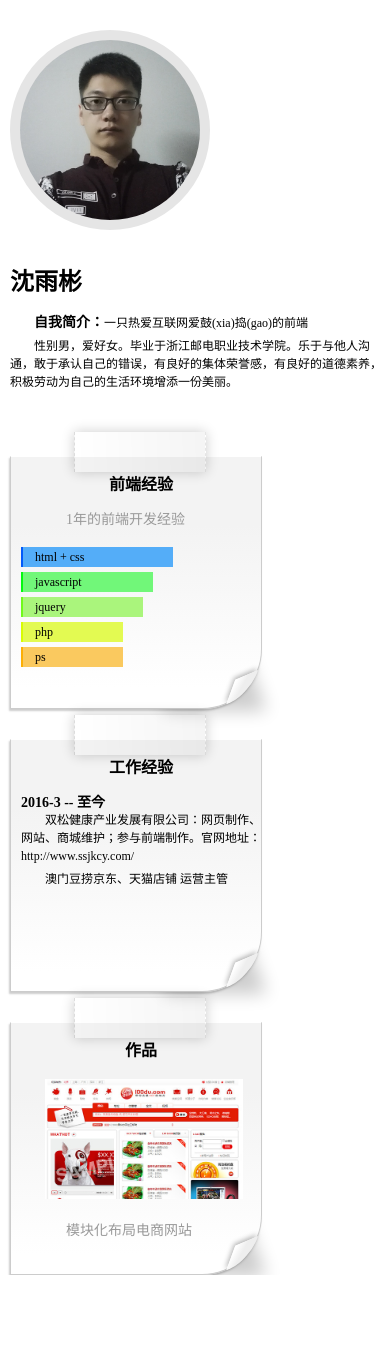
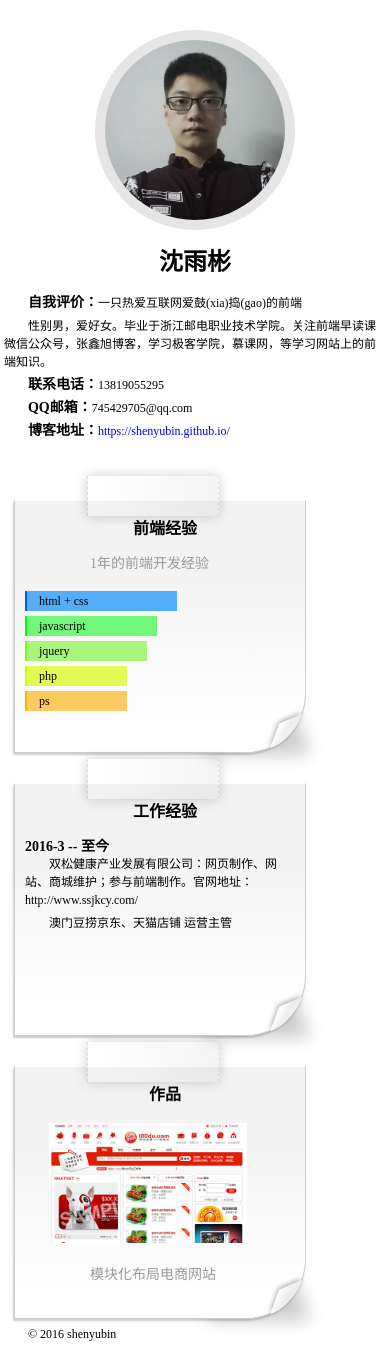
Before and after one commit to shenyubin/mycv, a plain HTML site: page index.html in a window 390 px wide. Before the commit the page ends 1275 px from the top, so only its background shows below. Drawn offline with Linux system fonts and the light colour scheme.

Commit message:
响应式添加

```diff
--- a/css/vc.css
+++ b/css/vc.css
@@ -3,7 +3,11 @@
   a{ text-decoration: none;}
   ul,li{ list-style: none;}
   /*公用样式*/
-	 p{ text-indent: 2em; margin-bottom: 5px; line-height: 18px;}
+
+	.clear { zoom:1; }
+	.clear:after { content:''; display:block; clear:both; }
+
+	 p{ text-indent: 2em; margin-bottom: 5px; line-height: 18px; display: block; padding-right: 5px;}
 	 h2{ width: 100px; font-size: 16px;  line-height: 16px; text-align: center; font-weight: bold; margin:20px auto; }
 	 h3{ width: 150px; font-size: 14px;  line-height: 14px; color: #999999; margin:20px auto;}
 	 strong{ font-size: 14px;  line-height: 14px; margin-bottom: 5px;}
@@ -25,19 +29,26 @@
 	#myskills .sk3{ width: 120px; border-left: 2px solid #71FA1A; background: #AAF57C;}
 	#myskills .sk4{ width: 100px; border-left: 2px solid #D8FC03; background: #E3FA52;}
 	#myskills .sk5{ width: 100px; border-left: 2px solid #FCAF05; background: #FAC95F;}
+
+	.foot_test{ height: 30px; line-height: 30px;}
+
+	/*响应式*/
+	@media only screen and (max-width: 800px) {
+		.pages{ width: 90%; margin:30px auto;}
+		#my .img, #my .cont{ float: none;  margin: 0 auto;}
+		#my .cont h1{ margin: 20px auto; text-align: center;}
+	}
+	@media only screen and (max-width: 640px) {
+		.box{ margin-left: 0;}
+		.box1{ padding-left: 0;}
+		.pages{ width: 98%; margin:30px auto;}
+		#my .img, #my .cont{ float: none;  margin: 0 auto;}
+		#my .cont h1{ display: block; margin: 20px auto; text-align: center;}
+	}
   /*纸张样式*/
-pre {
-	max-height: 200px;
-	overflow: auto;
-}
-
-div.demo {
-	overflow: auto;
-}
-
 .box {
 	float: left;
-	width: 240px;
+	width: 280px;
 	min-height: 250px;
 	margin: 30px 0 0 10px;
 	display: inline-block;
--- a/index.html
+++ b/index.html
@@ -3,7 +3,8 @@
 
 	<head>
 		<meta charset="utf-8">
-		<meta name="viewport" content="width = device-width,initial-scale=1"/>
+		<meta name="viewport" content="width = device-width,initial-scale=1,user-scalable=no"/>
+		<link rel="shortcut icon" href="img/bin.ico"/>
 		<title>沈雨彬个人简历</title>
 		<link rel="stylesheet" type="text/css" href="css/vc.css"/>
 	</head>
@@ -13,13 +14,17 @@
    <div class="pages">
 		<div id="my">
 			<div class="img"><img src="img/myimg.jpg" /></div>
-			<div class="cont">
+			<div class="cont clear">
 				<h1>沈雨彬</h1>
-				<p><strong>自我简介：</strong>一只热爱互联网爱鼓(xia)捣(gao)的前端</p>
-				<p>性别男，爱好女。毕业于浙江邮电职业技术学院。乐于与他人沟通，敢于承认自己的错误，有良好的集体荣誉感，有良好的道德素养，积极劳动为自己的生活环境增添一份美丽。</p>
+				<p><strong>自我评价：</strong>一只热爱互联网爱鼓(xia)捣(gao)的前端</p>
+				<p>性别男，爱好女。毕业于浙江邮电职业技术学院。关注前端早读课微信公众号，张鑫旭博客，学习极客学院，慕课网，等学习网站上的前端知识。</p>
+				<p><strong>联系电话：</strong>13819055295</p>
+				<p><strong>QQ邮箱：</strong>745429705@qq.com</p>
+				<p><strong>博客地址：</strong><a href="https://shenyubin.github.io/">https://shenyubin.github.io/</a></p>
 			</div>
 		</div>
 
+		<div class="content clear">
 			<div id="myskills" class="box box1">
 				<div class="ribbon"></div>
 				<h2>前端经验</h2>
@@ -50,6 +55,13 @@
 				</p>
 			</div>
 		</div>
+
+		<footer id="foot">
+			<p class="foot_test">
+				© 2016 shenyubin
+			</p>
+		</footer>
+	</div>
 	</body>
 
 </html>
```
Also changed, not shown: img/bin.ico (added). Lines whose indentation alone changed are shown as unchanged.
